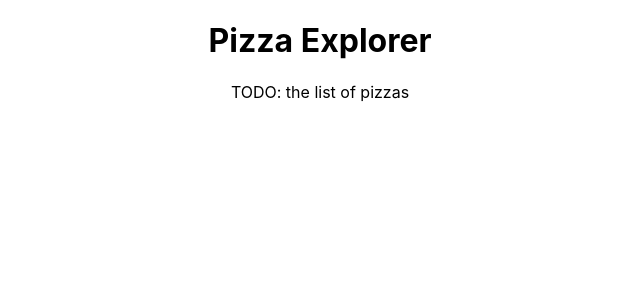
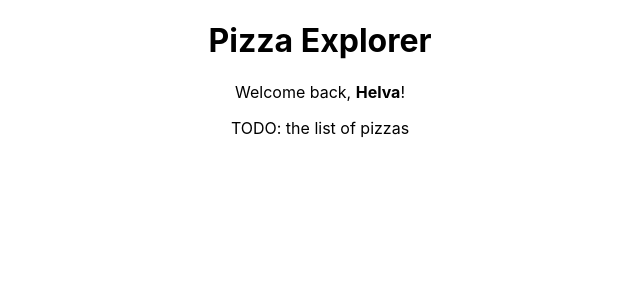
Before and after one commit to VanessaAla/pizza-explorer, a React (Create React App) app: page / in a window 1280 px wide. Shown: the top 300 px of the page, without its empty margins (320-960 px from the left). Built offline with nearby package versions, Linux system fonts and the light colour scheme.

Commit message:
edited the main component to show the data on the UI

```diff
--- a/src/components/PizzaList.js
+++ b/src/components/PizzaList.js
@@ -1,7 +1,16 @@
+import { useSelector } from "react-redux";
+import { selectUser } from "../store/user/selectors";
+
 export default function PizzaList() {
+  const user = useSelector(selectUser);
+
   return (
     <div>
       <h1>Pizza Explorer</h1>
+      <p>
+        Welcome back, <strong>{user.name}</strong>!
+      </p>
+
       <p>TODO: the list of pizzas</p>
     </div>
   );
--- a/src/store/user/selectors.js
+++ b/src/store/user/selectors.js
@@ -0,0 +1 @@
+export const selectUser = (reduxState) => reduxState.user;
```
